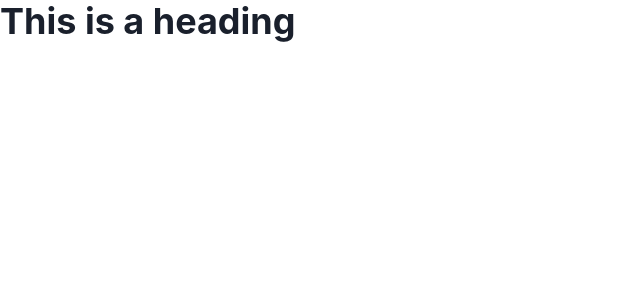
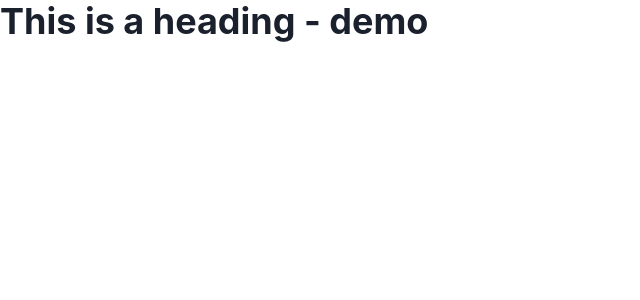
Before and after one commit to Charliechin/sercel-demo, a Next.js app: page / in a window 1280 px wide. Shown: the top 300 px of the page, without its empty margins (0-640 px from the left). Built offline with nearby package versions, Linux system fonts and the light colour scheme.

Commit message:
test commit

```diff
--- a/src/pages/index.tsx
+++ b/src/pages/index.tsx
@@ -7,6 +7,6 @@ const inter = Inter({ subsets: ['latin'] })
 
 export default function Home() {
   return (
-    <Heading>This is a heading</Heading>
+    <Heading>This is a heading - demo</Heading>
   )
 }
```
